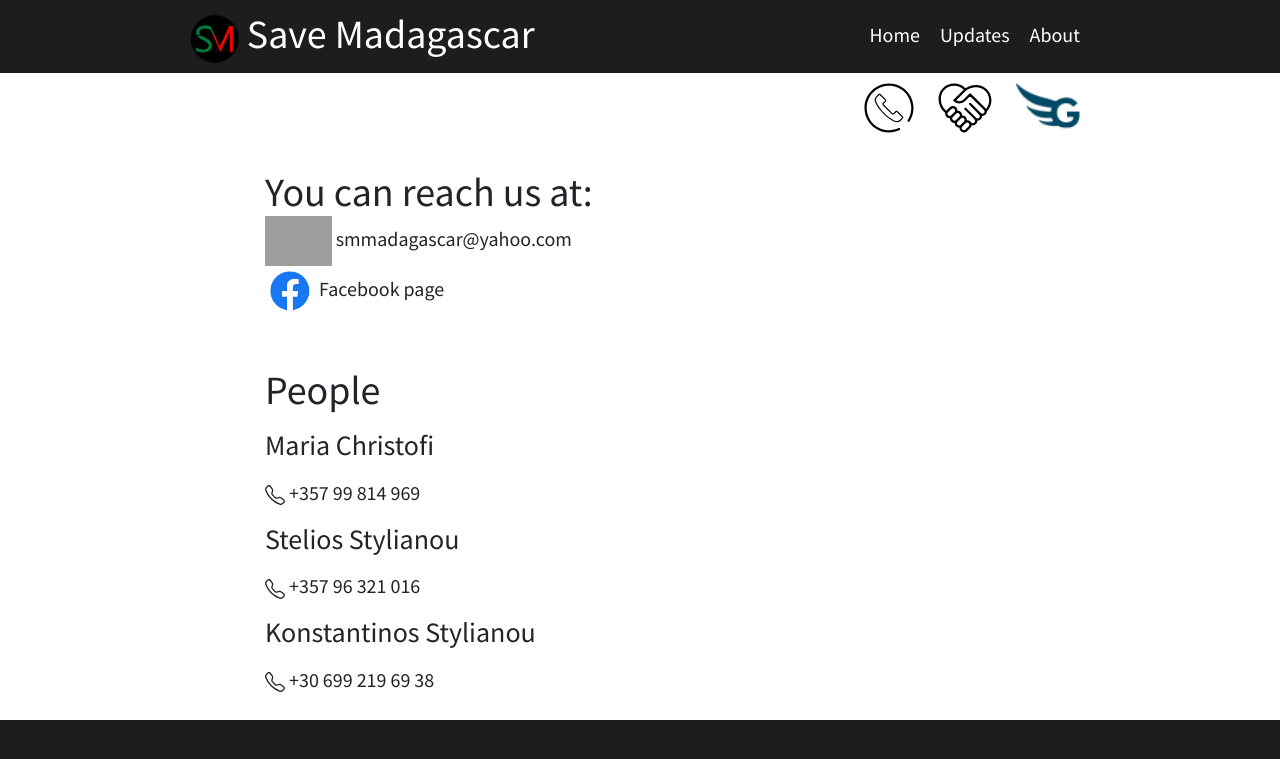
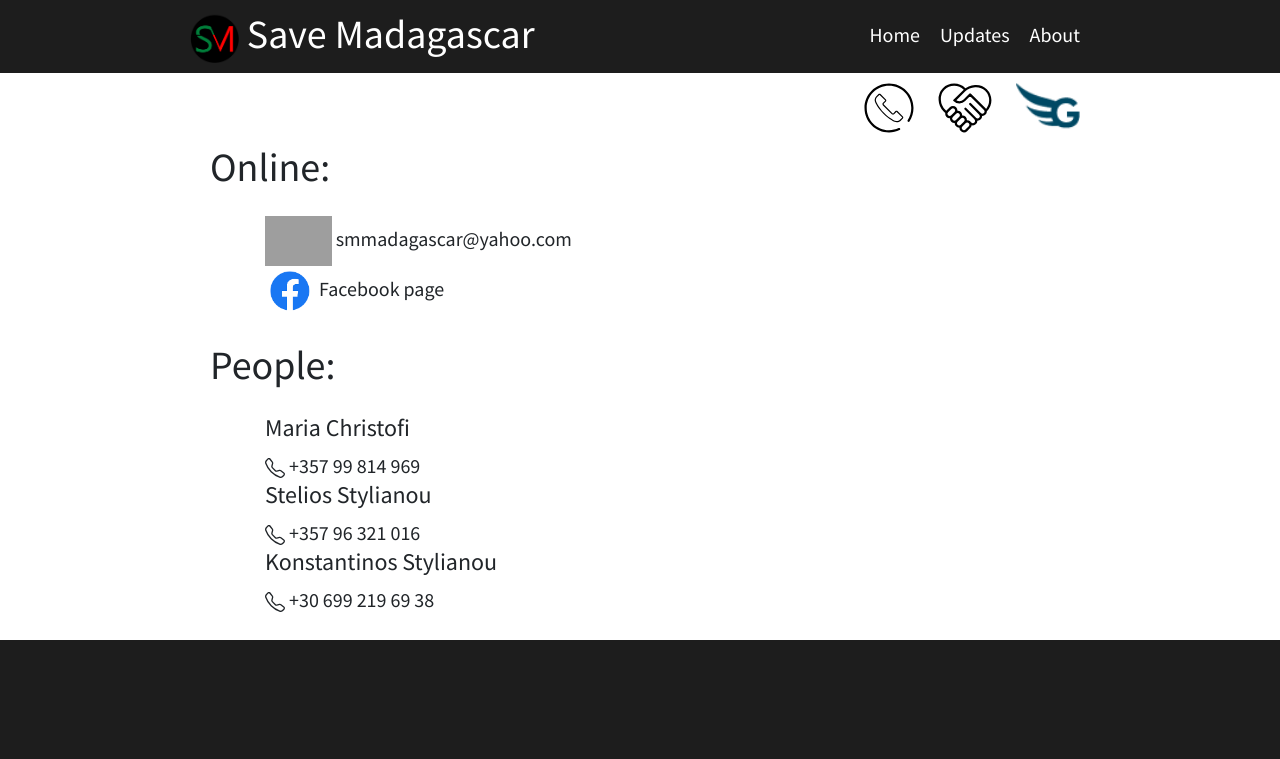
Before and after one commit to at07cm1/smadagascar_site, a Jekyll site: the page built from contact.html, in a window 1280 px wide. Shown: the top 759 px of the page. Built offline with Jekyll 4.4.1, drawn with Linux system fonts in a browser that asks for light colours; grey boxes are pictures that could not be loaded.

Commit message:
layout update

```diff
--- a/contact.html
+++ b/contact.html
@@ -5,28 +5,29 @@ title: Contact us
 
 <div class="container">
 	<div class="blog-posts">
+		<h1>Online:</h1>
 			<div class="blog-post spacing">
-				<h1>You can reach us at:</h1>
 				<img class="ico-nav" src="/media/logo/envelope.png" alt="Email.">
 				smmadagascar@yahoo.com<br>
 				<a href="https://www.facebook.com/smsavemadagascar/posts/102544191692840"><img class="ico-nav" src="/media/logo/facebook_logo.png" alt="Facebook page."></a>
 				Facebook page
 			</div>
+			<h1>People:</h1>
 			<div class="blog-post spacing">
-				<h1>People</h1>
-				<h3>Maria Christofi</h3>
+
+				<h4>Maria Christofi</h4>
 				<svg width="1em" height="1em" viewBox="0 0 16 16" class="bi bi-telephone" fill="currentColor" xmlns="http://www.w3.org/2000/svg">
 				  <path fill-rule="evenodd" d="M3.654 1.328a.678.678 0 0 0-1.015-.063L1.605 2.3c-.483.484-.661 1.169-.45 1.77a17.568 17.568 0 0 0 4.168 6.608 17.569 17.569 0 0 0 6.608 4.168c.601.211 1.286.033 1.77-.45l1.034-1.034a.678.678 0 0 0-.063-1.015l-2.307-1.794a.678.678 0 0 0-.58-.122l-2.19.547a1.745 1.745 0 0 1-1.657-.459L5.482 8.062a1.745 1.745 0 0 1-.46-1.657l.548-2.19a.678.678 0 0 0-.122-.58L3.654 1.328zM1.884.511a1.745 1.745 0 0 1 2.612.163L6.29 2.98c.329.423.445.974.315 1.494l-.547 2.19a.678.678 0 0 0 .178.643l2.457 2.457a.678.678 0 0 0 .644.178l2.189-.547a1.745 1.745 0 0 1 1.494.315l2.306 1.794c.829.645.905 1.87.163 2.611l-1.034 1.034c-.74.74-1.846 1.065-2.877.702a18.634 18.634 0 0 1-7.01-4.42 18.634 18.634 0 0 1-4.42-7.009c-.362-1.03-.037-2.137.703-2.877L1.885.511z"/>
 				</svg>
 				+357 99 814 969
 
-				<h3>Stelios Stylianou</h3>
+				<h4>Stelios Stylianou</h4>
 				<svg width="1em" height="1em" viewBox="0 0 16 16" class="bi bi-telephone" fill="currentColor" xmlns="http://www.w3.org/2000/svg">
 				  <path fill-rule="evenodd" d="M3.654 1.328a.678.678 0 0 0-1.015-.063L1.605 2.3c-.483.484-.661 1.169-.45 1.77a17.568 17.568 0 0 0 4.168 6.608 17.569 17.569 0 0 0 6.608 4.168c.601.211 1.286.033 1.77-.45l1.034-1.034a.678.678 0 0 0-.063-1.015l-2.307-1.794a.678.678 0 0 0-.58-.122l-2.19.547a1.745 1.745 0 0 1-1.657-.459L5.482 8.062a1.745 1.745 0 0 1-.46-1.657l.548-2.19a.678.678 0 0 0-.122-.58L3.654 1.328zM1.884.511a1.745 1.745 0 0 1 2.612.163L6.29 2.98c.329.423.445.974.315 1.494l-.547 2.19a.678.678 0 0 0 .178.643l2.457 2.457a.678.678 0 0 0 .644.178l2.189-.547a1.745 1.745 0 0 1 1.494.315l2.306 1.794c.829.645.905 1.87.163 2.611l-1.034 1.034c-.74.74-1.846 1.065-2.877.702a18.634 18.634 0 0 1-7.01-4.42 18.634 18.634 0 0 1-4.42-7.009c-.362-1.03-.037-2.137.703-2.877L1.885.511z"/>
 				</svg>
 				+357 96 321 016
 
-				<h3>Konstantinos Stylianou</h3>
+				<h4>Konstantinos Stylianou</h4>
 				<svg width="1em" height="1em" viewBox="0 0 16 16" class="bi bi-telephone" fill="currentColor" xmlns="http://www.w3.org/2000/svg">
 				  <path fill-rule="evenodd" d="M3.654 1.328a.678.678 0 0 0-1.015-.063L1.605 2.3c-.483.484-.661 1.169-.45 1.77a17.568 17.568 0 0 0 4.168 6.608 17.569 17.569 0 0 0 6.608 4.168c.601.211 1.286.033 1.77-.45l1.034-1.034a.678.678 0 0 0-.063-1.015l-2.307-1.794a.678.678 0 0 0-.58-.122l-2.19.547a1.745 1.745 0 0 1-1.657-.459L5.482 8.062a1.745 1.745 0 0 1-.46-1.657l.548-2.19a.678.678 0 0 0-.122-.58L3.654 1.328zM1.884.511a1.745 1.745 0 0 1 2.612.163L6.29 2.98c.329.423.445.974.315 1.494l-.547 2.19a.678.678 0 0 0 .178.643l2.457 2.457a.678.678 0 0 0 .644.178l2.189-.547a1.745 1.745 0 0 1 1.494.315l2.306 1.794c.829.645.905 1.87.163 2.611l-1.034 1.034c-.74.74-1.846 1.065-2.877.702a18.634 18.634 0 0 1-7.01-4.42 18.634 18.634 0 0 1-4.42-7.009c-.362-1.03-.037-2.137.703-2.877L1.885.511z"/>
 				</svg>
```
Also changed, not shown: support.html (+4 -4 lines).
